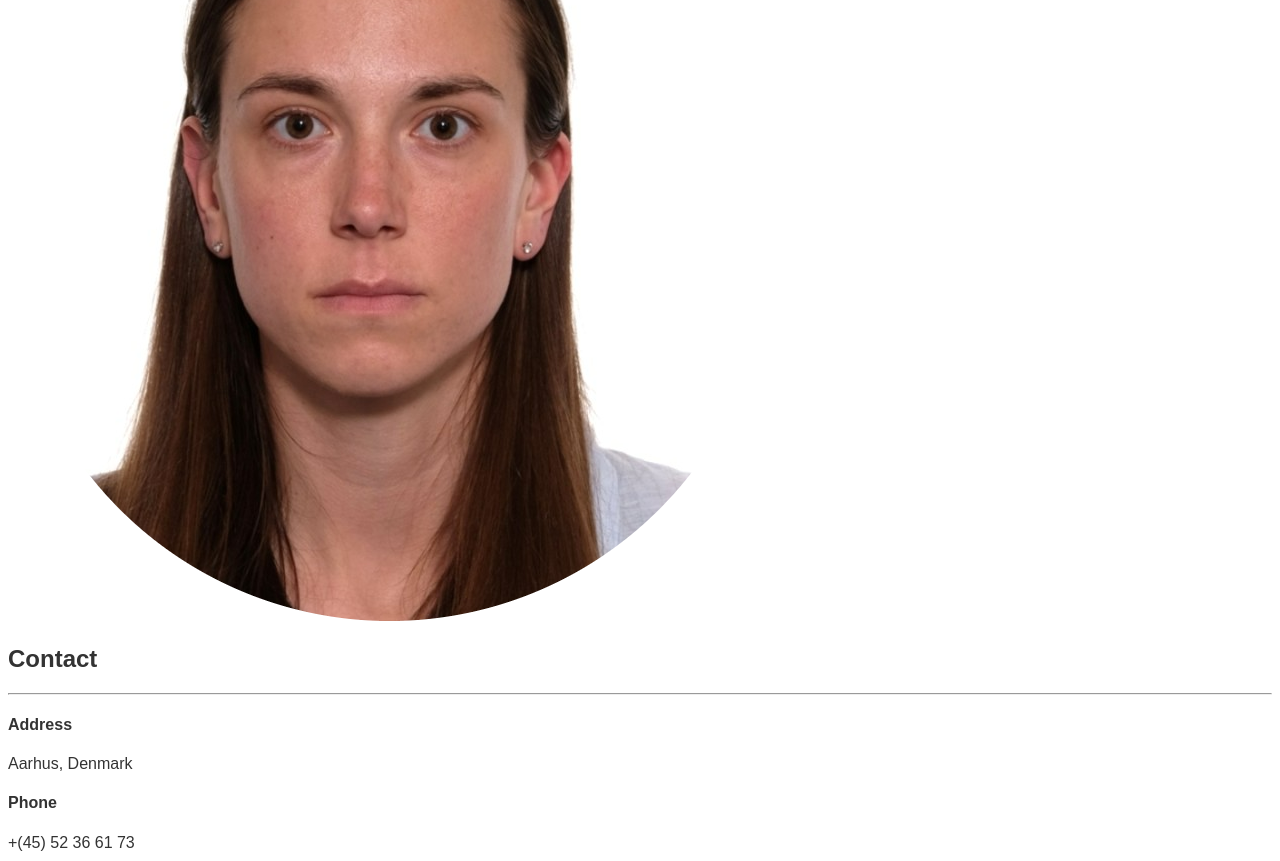
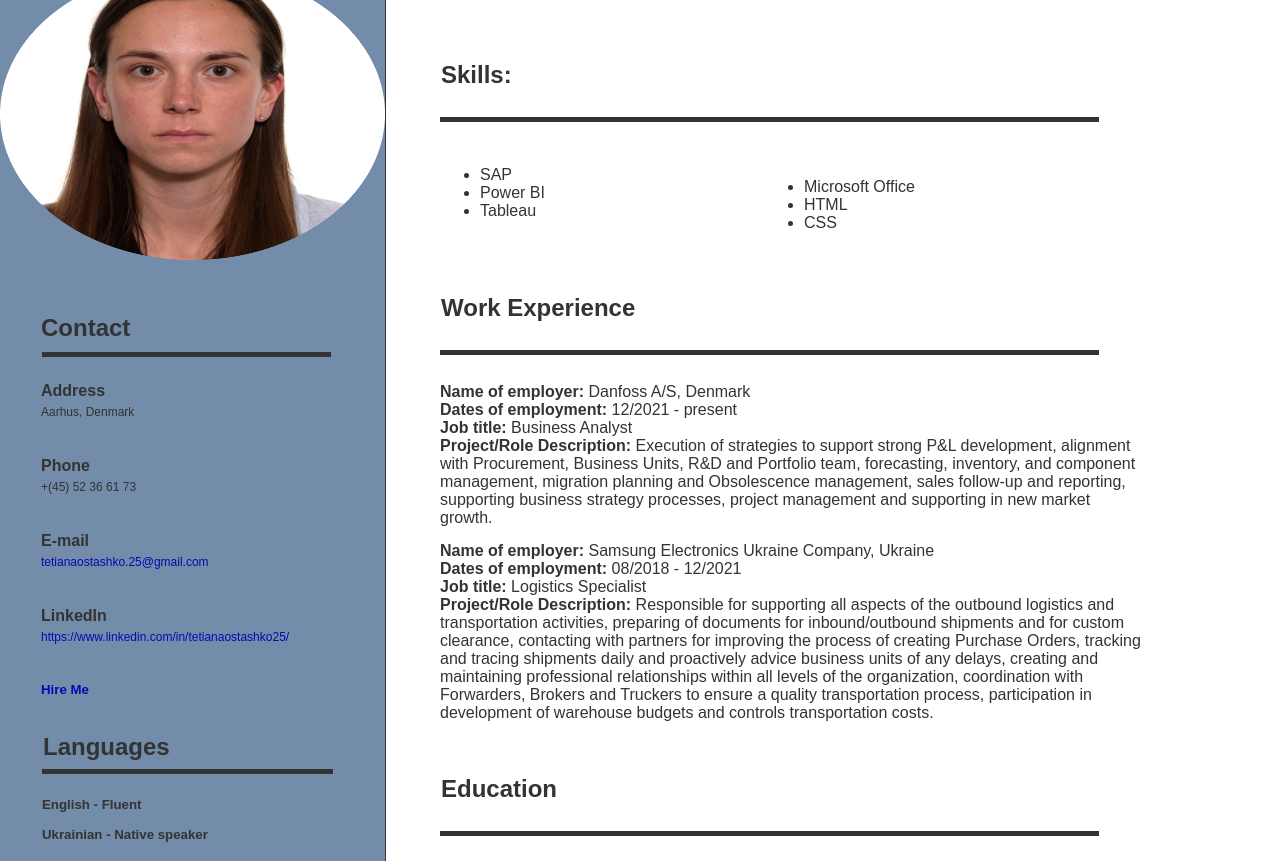
Before and after one commit to TetianaOstashko/CV, a plain HTML site: page index.html in a window 1280 px wide. Shown: the part 222-1083 px from the top of the page. Drawn offline with Linux system fonts and the light colour scheme.

Commit message:
Style to present content of the page as blocks is adjusted

```diff
--- a/styles.css
+++ b/styles.css
@@ -1,95 +1,181 @@
 body {
     color: #333;
     font-family: Arial, Helvetica, sans-serif;
+    margin: 0;
 }
 
-#job-title {
-    font-weight: 900;
-    border: 2px solid #B6D0E2;
-    border-style: hidden hidden groove;
-    padding-bottom: 5px;
+.grid-container {
+    width: 1200px;
+    height: 1667px;
+    display: grid;
+    grid-template-columns: 385px auto;
+    grid-template-areas:
+        "sidebar content"
+    ;
 }
 
-#FirstLastName {
-    font-style: italic;
-    border: 2px solid #B6D0E2;
-    border-style: hidden hidden groove;
-    padding-bottom: 5px;
+.container-left {
+    background-color: #728ca9;
+    border: 1px #333;
+    border-style: hidden solid hidden hidden;
+    display: block;
+    grid-area: sidebar;
+    margin: 0;
+    width: 385px;
 }
 
-.table-header-WorkExperience {
-    text-transform: uppercase; /* can be used to turn everything into uppercase or lowercase letters, or capitalize the first letter of each word */
-    background-color: #B6D0E2;
+.container-right {
+    display: block;
+    grid-area: content;
+    margin: 0;
+    width: 815px;
 }
 
-#header-Period {
-    text-align: left;
+h1 {
+    color: aliceblue;
 }
 
-/* unvisited link */
-.link {
-    color: #00f;
-    text-decoration-line: underline;
-}
-
-/* mouse over link */
-.link:hover {
-    text-decoration-line: none;
-}
-
-/* visited link */
-.link:visited {
-    color: #005;
-    text-decoration-line: underline;
-}
-
-#HireMe {
-    font-weight: 800;
-}
-
-.Skills {
-    list-style-type: square; /* specifies the type of list item marker */
-}
-
-.header-info {
-    border: 2px solid #B6D0E2;
-    border-style: hidden hidden groove;
-    padding-bottom: 5px;
-    display: flex;
-    justify-content: space-between;
-}
-
-.work-experience-info {
-    border: 2px solid #B6D0E2;
-    border-style: hidden hidden groove;
-    padding-bottom: 5px;
-}
-
-.skills-info {
-    border: 2px solid #B6D0E2;
-    border-style: hidden hidden groove;
-    padding-bottom: 5px;
-}
-
-.achievements-info {
-    border: 2px solid #B6D0E2;
-    border-style: hidden hidden groove;
-    padding-bottom: 5px;
-}
-
-.profile-photo {
-    border: 2px solid #B6D0E2;
-    border-radius: 100%;
-    padding: 10px;
-    width: 100px;
-}
-
-table, th, td {
-    border: 1px solid #000;
+h1, h2, h4, h5, p {
+    margin: 0;
 
 }
 
-.work-experience-table {
-    background-color: #dff2ff;
-    width: 100%;
+hr {
+    border-top: 5px #333;
+    border-style: solid hidden hidden;
 }
+
+a {
+    color: rgb(8, 8, 181);
+    text-decoration: none;
+}
+
+a:visited {
+    color: rgb(4, 4, 76);
+    text-decoration: none;
+}
+
+/* LEFT PART OF WEB-PAGE */
+
+/* Name block */
+.name {
+    height: 96px;
+    width: 260px;
+    padding: 58px 85px 0 40px;
+}
+
+.surname {
+    color: rgb(34, 6, 136);
+}
+
+/* Photo */
+.photo {
+    margin: 0;
+    padding-top: 36px;
+    width: 385px;
+    height: 292px;
+}
+
+/* Contact block */
+.contact {
+    width: 334px;
+    padding: 50px 11px 0 40px;
+}
+
+h2 {
+    padding: 0 209px 0 1px;
+}
+
+.contact hr {
+    margin: 10px 43px 0 2px;
+}
+
+.contact-item {
+    padding: 25px 236px 0 1px;
+}
+
+.contact-item p {
+    font-size: 12px;
+    padding: 5px 0 13px;
+}
+
+.email p {
+    color: rgb(8, 8, 181);
+}
+
+/* Language block */
+.languages {
+    height: 140px;
+    width: 291px;
+    padding: 36px 52px 0 42px;
+}
+
+.languages h5 {
+    padding-top: 15px;
+}
+
+
+/* RIGHT PART OF WEB-PAGE */
+
+.content-right {
+    padding-left: 55px;
+}
+
+.content-right hr {
+    margin: 28px 0 28px;
+    width: 659px;
+}
+
+.skills, .education {
+    width: 659px;
+}
+
+.summary, .workExperience {
+    width: 706px;
+}
+
+.boldText {
+    font-weight: bolder;
+}
+
+/* Summary */
+.summary {
+    padding-top: 58px;
+    height: 176px;
+}
+
+/* Skills */
+.skills {
+    margin: 0;
+    height: 184px;
+    padding-top: 49px;
+}
+
+.skills-left {
+    float: left;
+    padding-top: 0;
+}
+
+.skills-right {
+    padding-left: 324px;
+    padding-top: 12px;
+}
+
+/* Work Experience */
+.workExperience {
+    padding-top: 49px;
+}
+
+.previous {
+    padding-top: 15px;
+}
+
+/* Education */
+.education {
+    height: 157px;
+    padding-top: 53px;
+}
+
+.education-info {
+    padding-right: 100px;
+}
```
